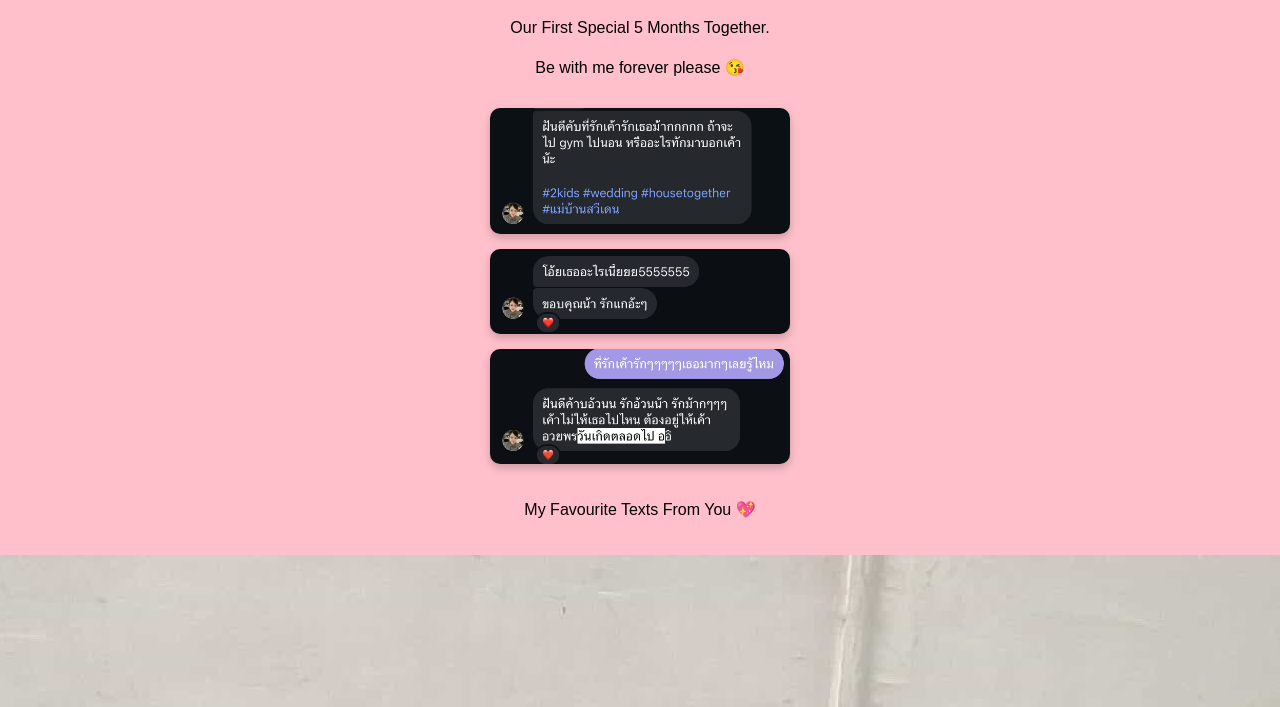
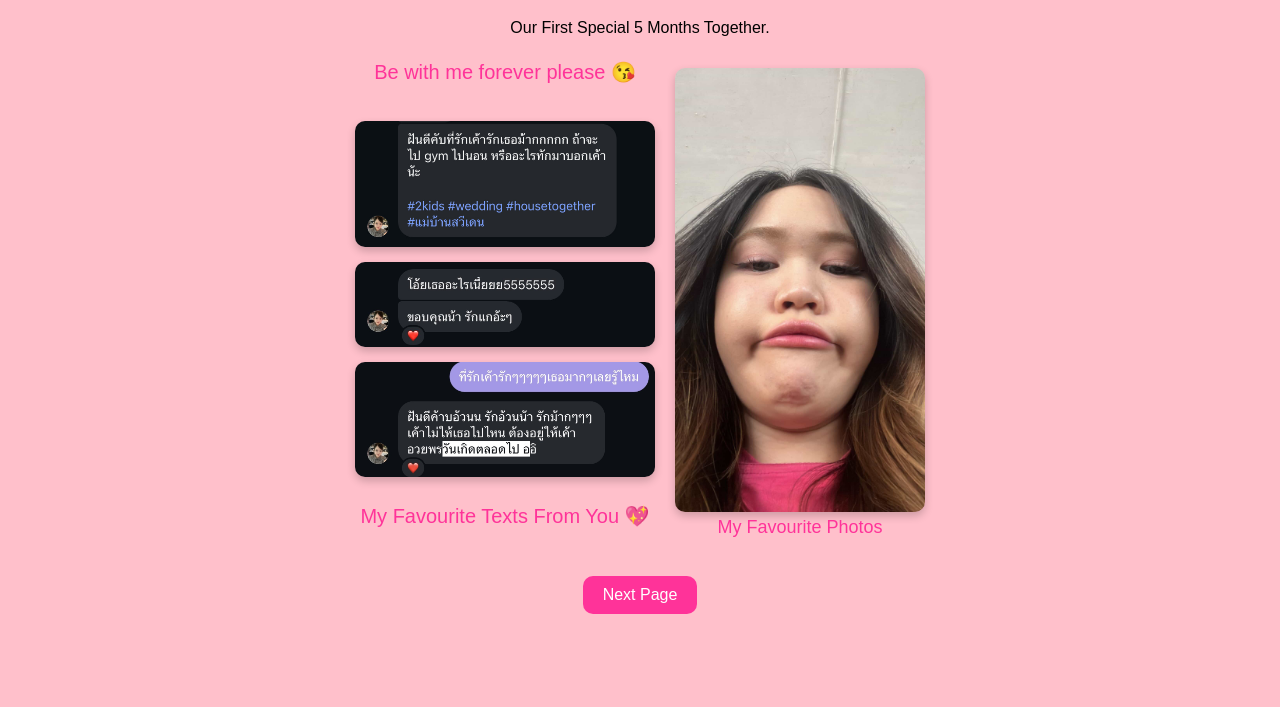
Before and after one commit to chawaratchootiang-source/For-My-Wife-Jean, a plain HTML site: page index.html in a window 1280 px wide. Shown: the part 77-784 px from the top of the page. Drawn offline with Linux system fonts and the light colour scheme.

Commit message:
Update style.css

```diff
--- a/style.css
+++ b/style.css
@@ -33,7 +33,7 @@ body {
 }
 
 .first-memory img {
-  width: 300px;       /* bigger size */
+  width: 300px;       /* stacked photos slightly bigger */
   height: auto;
   border-radius: 10px;
   box-shadow: 0 4px 8px rgba(0,0,0,0.2);
@@ -42,4 +42,53 @@ body {
 /* Mini messages in bright pink and readable */
 .mini-messages {
   margin-top: 5px;
-  color:
+  color: #ff3399;     /* bright pink */
+  font-size: 20px;    /* readable */
+  text-align: center;
+  line-height: 1.4;   /* space between lines */
+}
+
+.mini-messages p {
+  margin: 5px 0;
+}
+
+/* Second memory (girlfriend photo) */
+.second-memory {
+  display: flex;
+  flex-direction: column;
+  align-items: center;
+  margin-top: 15px;
+}
+
+.second-memory img {
+  width: 250px;       /* slightly smaller than first stack */
+  height: auto;
+  border-radius: 10px;
+  box-shadow: 0 4px 8px rgba(0,0,0,0.2);
+}
+
+.second-memory p {
+  margin-top: 5px;
+  font-size: 18px;
+  color: #ff3399;
+  text-align: center;
+}
+
+/* Next page button */
+.button-container {
+  margin-top: 20px;
+}
+
+button {
+  padding: 10px 20px;
+  font-size: 16px;
+  border-radius: 10px;
+  border: none;
+  background-color: #ff3399;
+  color: white;
+  cursor: pointer;
+}
+
+button:hover {
+  background-color: #ff66b2;
+}
```
